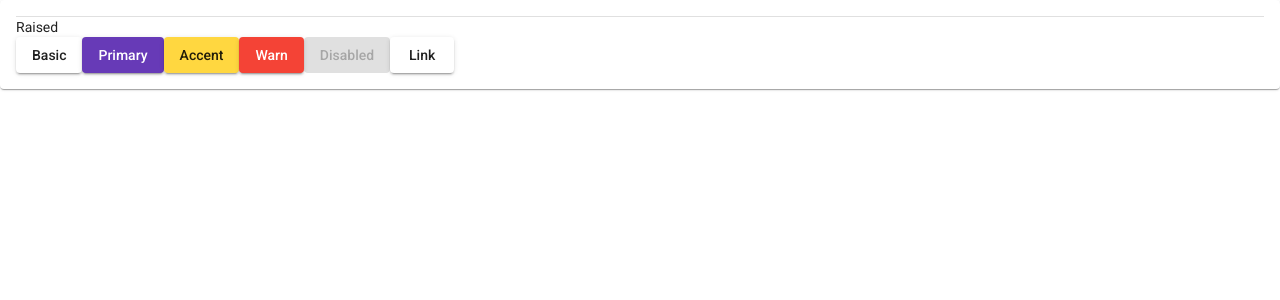
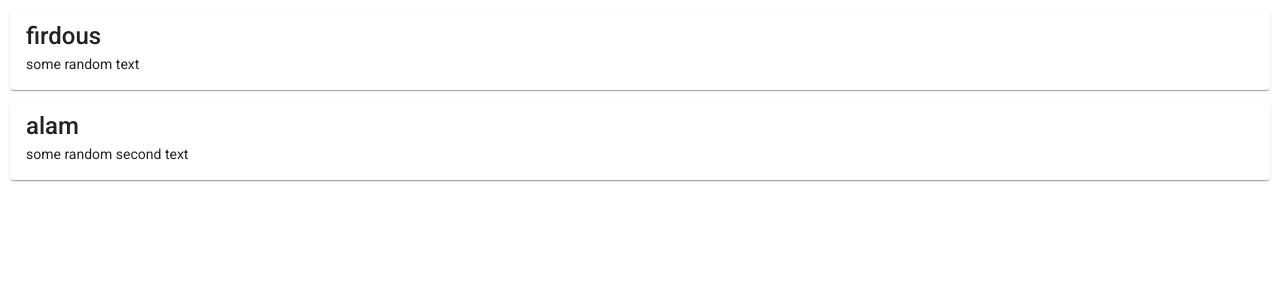
Before and after one commit to firdousalam/AngularNodeApp, an Angular app in the folder frontend/: page / in a window 1280 px wide. Shown: the top 300 px of the page. Built offline with nearby package versions, Linux system fonts and the light colour scheme.

Commit message:
adding card using angular material

```diff
--- a/frontend/src/app/app.component.ts
+++ b/frontend/src/app/app.component.ts
@@ -1,27 +1,8 @@
 import { Component } from '@angular/core';
 import {MessageComponent} from './components/message.component'
-
-
 @Component({
   selector: 'app-root',
-  template: `
-            <mat-card>
-              <mat-card-content>
-                <mat-divider></mat-divider>
-                <section>
-                  <div class="example-label">Raised</div>
-                  <div class="example-button-row">
-                    <button mat-raised-button>Basic</button>
-                    <button mat-raised-button color="primary">Primary</button>
-                    <button mat-raised-button color="accent">Accent</button>
-                    <button mat-raised-button color="warn">Warn</button>
-                    <button mat-raised-button disabled>Disabled</button>
-                    <a mat-raised-button href="https://www.google.com/" target="_blank">Link</a>
-                  </div>
-                </section>
-
-              </mat-card-content>
-            </mat-card>`,
+  template: `<messages></messages>`,
   styleUrls: ['./app.component.css']
 })
 export class AppComponent {
--- a/frontend/src/app/components/message.component.ts
+++ b/frontend/src/app/components/message.component.ts
@@ -2,7 +2,15 @@ import { Component } from "@angular/core";
 
 @Component({
     selector : 'messages',
-    template : 'this is my message component <div *ngFor="let message of messages">{{message.text}} By {{message.owner}}</div>'
+    template : `<div *ngFor="let message of messages">
+                    <mat-card style="margin:10px">
+
+                            <mat-card-title> {{message.owner}}</mat-card-title>
+                            <mat-card-content>{{message.text}} </mat-card-content>
+
+
+                    </mat-card>
+                </div>`
 })
 export class MessageComponent {
     messages = [{
```
Also changed, not shown: frontend/src/@angular/material/prebuild-themes/indigo-pink.css (deleted).
